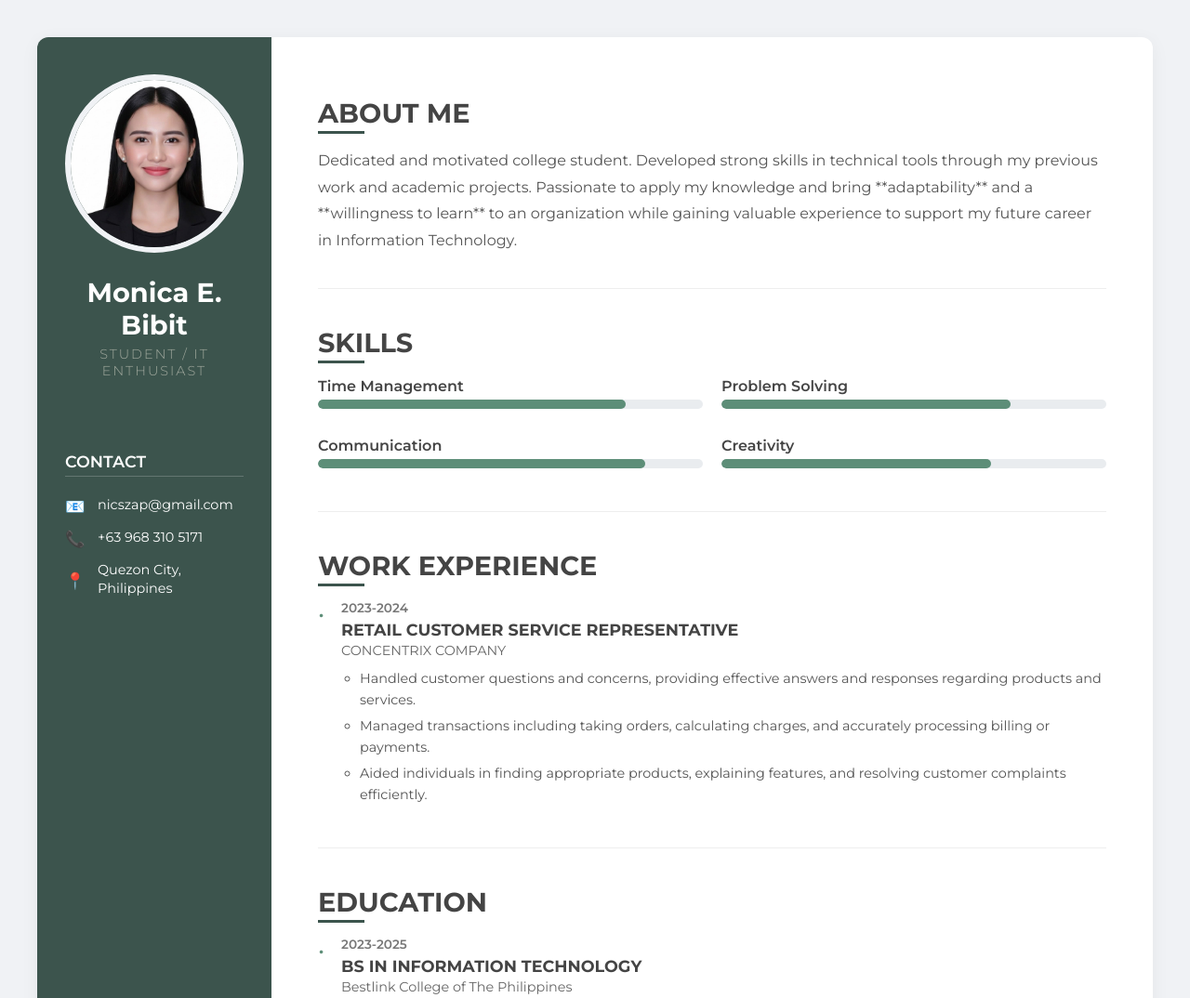
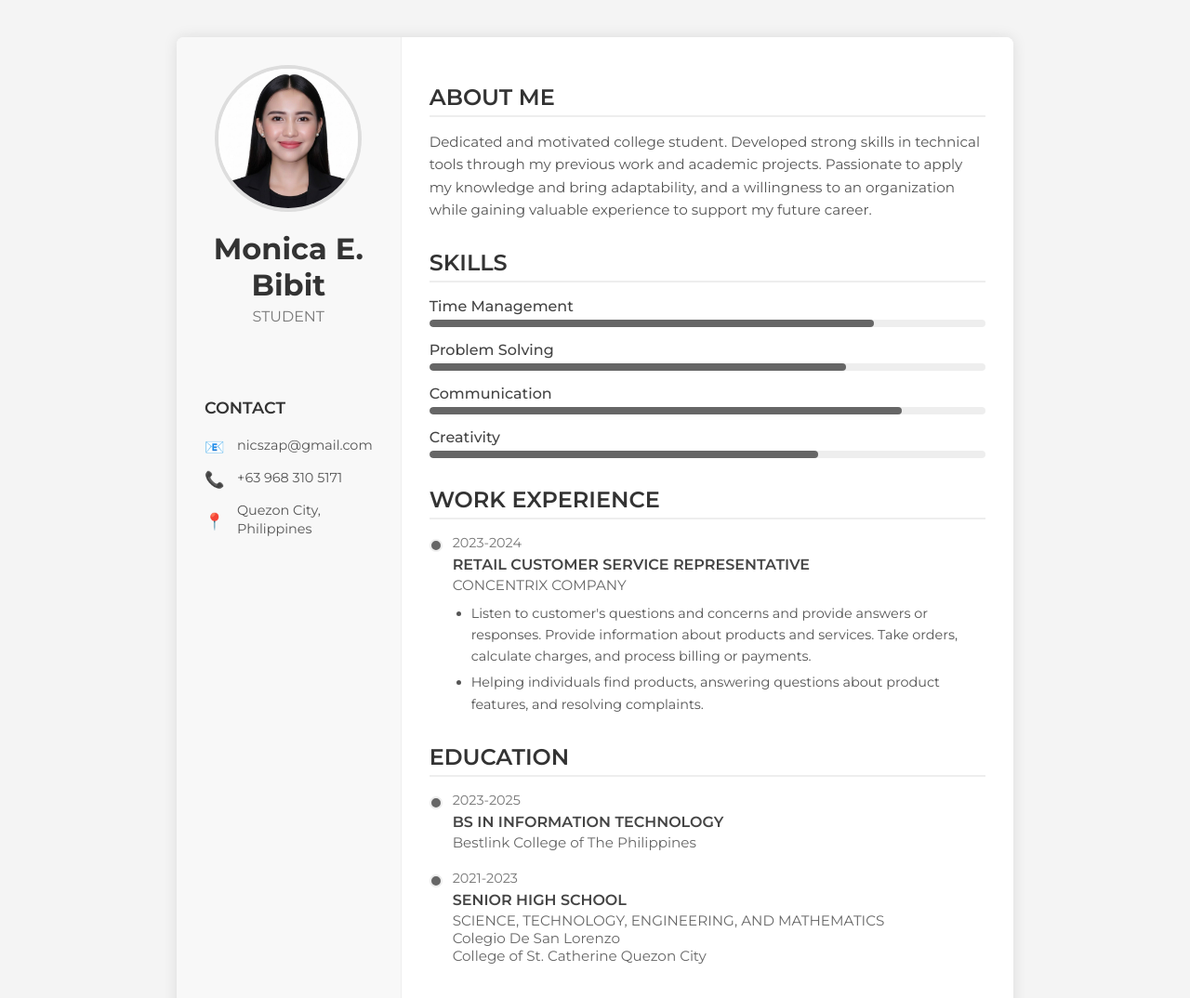
Before and after one commit to MonicaBibit/22017-WEB101-BIBIT, a plain HTML site: page index.html in a window 1280 px wide. Shown: the top 1074 px of the page at 93% size. Drawn offline with Linux system fonts and the light colour scheme.

Commit message:
Update index.html

```diff
--- a/index.html
+++ b/index.html
@@ -11,60 +11,62 @@
             font-family: 'Montserrat', sans-serif;
             margin: 0;
             padding: 0;
-            background-color: #f0f2f5; /* Light subtle background */
+            background-color: #f4f4f4; /* A light background, close to the image's border */
             color: #333;
             min-height: 100vh;
             display: flex;
             justify-content: center;
+            align-items: flex-start; /* Align to start to prevent vertical centering */
         }
 
         /* Main Container for the Profile Content */
         .profile-wrapper {
-            width: 100%;
-            max-width: 1200px; /* Max width for large screens */
+            width: 900px; /* Fixed width as per the original CV image */
+            height: fit-content; /* Adjust height based on content */
             display: flex;
-            box-shadow: 0 4px 20px rgba(0, 0, 0, 0.05);
-            margin: 40px 20px; /* Margin to keep it off the edges */
-            border-radius: 12px;
+            box-shadow: 0 0 15px rgba(0, 0, 0, 0.1); /* Subtle shadow like the CV */
+            margin: 40px auto; /* Centered with top/bottom margin */
+            border-radius: 8px; /* Slightly rounded corners */
             overflow: hidden;
-            background-color: #fff;
+            background-color: #fff; /* Overall white background, left panel will override */
         }
 
         /* Left Sidebar/Panel (Personal Info/Contact) */
         .left-panel {
-            width: 300px; /* Fixed width for the sidebar */
-            background-color: #3c544d; /* Darker, professional color */
-            padding: 40px 30px;
-            color: #fff;
+            width: 35%; /* Fixed width as per the original CV image */
+            background-color: #f8f8f8; /* Light gray from the original CV */
+            padding: 30px;
+            color: #333; /* Darker text for readability */
             text-align: center;
             box-sizing: border-box;
             display: flex;
             flex-direction: column;
             align-items: center;
+            border-right: 1px solid #eee; /* Divider line */
         }
 
         .profile-pic {
-            width: 180px;
-            height: 180px;
+            width: 150px; /* Size from original CV */
+            height: 150px;
             border-radius: 50%;
             object-fit: cover;
-            margin-bottom: 25px;
-            border: 6px solid #f0f2f5; /* Light border to stand out */
+            margin-bottom: 20px;
+            border: 4px solid #ddd; /* Softer border */
         }
 
         .name {
-            font-size: 1.8em;
+            font-size: 2em; /* Size from original CV */
             font-weight: 700;
             margin-bottom: 5px;
-            color: #fff;
+            color: #333;
         }
 
         .title {
-            font-size: 0.9em;
-            font-weight: 300;
-            letter-spacing: 2px;
-            text-transform: uppercase;
-            color: #a0a89d;
+            font-size: 1em; /* Size from original CV */
+            font-weight: 400; /* Regular weight */
+            letter-spacing: normal;
+            text-transform: uppercase; /* Still uppercase */
+            color: #777;
             margin-bottom: 40px;
         }
 
@@ -78,9 +80,10 @@
             font-size: 1.1em;
             font-weight: 600;
             margin-bottom: 20px;
-            color: #fff;
-            border-bottom: 1px solid rgba(255, 255, 255, 0.2);
-            padding-bottom: 5px;
+            color: #333;
+            border-bottom: none; /* No border for contact header */
+            padding-bottom: 0;
+            text-transform: uppercase;
         }
 
         .contact-item {
@@ -89,83 +92,79 @@
             margin-bottom: 15px;
             font-size: 0.9em;
             line-height: 1.4;
+            color: #555;
         }
 
-        /* Placeholder for icons (using text/emoji for simplicity in static code) */
         .contact-item .icon {
             width: 20px;
             height: 20px;
             margin-right: 15px;
-            color: #f0f2f5;
+            color: #666; /* Darker icons */
             font-size: 1.2em;
         }
 
         /* Right Main Content Panel */
         .right-panel {
-            flex-grow: 1; /* Takes up the rest of the space */
-            padding: 40px 50px;
+            flex-grow: 1;
+            padding: 30px; /* Padding from original CV */
             box-sizing: border-box;
+            background-color: #fff; /* Explicitly white for right panel */
         }
 
         .section {
-            margin-bottom: 40px;
-            padding-bottom: 20px;
-            border-bottom: 1px solid #eee;
+            margin-bottom: 30px; /* Spacing from original CV */
+            padding-bottom: 0; /* No padding */
+            border-bottom: none; /* No border for sections */
         }
 
         .section-title {
-            font-size: 1.8em;
-            font-weight: 700;
-            color: #444;
-            margin-bottom: 20px;
+            font-size: 1.5em; /* Size from original CV */
+            font-weight: 600;
+            color: #333;
+            margin-bottom: 15px; /* Spacing from original CV */
             position: relative;
+            padding-bottom: 5px; /* For the subtle underline */
+            border-bottom: 2px solid #eee; /* Subtle underline as in CV */
         }
 
         .section-title::after {
-            content: '';
-            position: absolute;
-            left: 0;
-            bottom: -5px;
-            width: 50px;
-            height: 3px;
-            background-color: #3c544d; /* Matching sidebar color */
+            content: none; /* Remove the accent line */
         }
 
         .about-me-text {
-            line-height: 1.8;
+            line-height: 1.6; /* Line height from original CV */
             color: #555;
-            font-size: 1em;
+            font-size: 0.95em; /* Slightly smaller font */
         }
 
         /* Skills Section Styling */
         .skills-list {
             list-style: none;
             padding: 0;
-            display: grid;
-            grid-template-columns: repeat(2, 1fr); /* Two columns for skills */
-            gap: 20px;
+            display: block; /* Revert to block layout */
+            gap: 0;
         }
 
         .skill-item {
-            margin-bottom: 10px;
+            margin-bottom: 15px; /* Spacing from original CV */
         }
 
         .skill-name {
-            font-weight: 600;
+            font-weight: 500;
             color: #444;
             margin-bottom: 5px;
             display: block;
         }
 
         .skill-bar-container {
-            background-color: #e9ecef;
+            background-color: #eee; /* Lighter gray for empty part */
             border-radius: 5px;
-            height: 10px;
+            height: 8px; /* Height from original CV */
             overflow: hidden;
         }
 
         .skill-bar {
-            background-color: #5d8e78; /* Brighter accent color */
+            background-color: #666; /* Darker gray for filled part */
             height: 100%;
             border-radius: 5px;
             transition: width 0.8s ease-in-out;
@@ -184,39 +183,42 @@
         }
 
         .education-item, .experience-item {
-            margin-bottom: 25px;
-            padding-left: 25px;
+            margin-bottom: 20px; /* Spacing from original CV */
+            padding-left: 25px; /* Indent for bullet */
             position: relative;
         }
 
         .experience-item::before, .education-item::before {
-            content: '•'; /* Simple bullet point timeline effect */
+            content: ''; /* Remove emoji bullet */
             position: absolute;
             left: 0;
-            top: 0;
-            font-size: 1.5em;
-            color: #5d8e78;
+            top: 5px; /* Align with text */
+            width: 10px;
+            height: 10px;
+            background-color: #666; /* Dark gray dot */
+            border-radius: 50%;
+            border: 2px solid #eee; /* Light border around dot */
         }
 
         .experience-date, .education-date {
-            font-size: 0.85em;
-            font-weight: 600;
+            font-size: 0.9em;
+            font-weight: 400; /* Regular weight */
             color: #777;
             margin-bottom: 5px;
             display: block;
         }
 
         .experience-title, .education-degree {
-            font-weight: 700;
+            font-weight: 600;
             color: #444;
             margin-bottom: 3px;
-            font-size: 1.1em;
+            font-size: 1em;
         }
 
         .experience-company, .education-school {
             color: #666;
-            font-size: 0.9em;
-            margin-bottom: 10px;
+            font-size: 0.95em;
+            margin-bottom: 0; /* No extra margin */
         }
 
         .experience-description {
@@ -224,6 +226,7 @@
             color: #555;
             font-size: 0.9em;
             padding-left: 20px;
+            list-style-type: disc; /* Explicit disc bullets */
         }
 
         .experience-description li {
@@ -231,17 +234,20 @@
             line-height: 1.6;
         }
 
-        /* Responsive Adjustments (Optional but Recommended for a website) */
+        /* Responsive Adjustments (Optional, but removed the full-width behavior) */
         @media (max-width: 900px) {
             .profile-wrapper {
+                width: 100%; /* Allow full width on small screens */
                 flex-direction: column;
-                margin: 20px 0;
+                margin: 0; /* No margin on small screens */
                 border-radius: 0;
                 box-shadow: none;
             }
             .left-panel {
                 width: 100%;
                 padding: 30px;
+                border-right: none; /* No border on stacked layout */
+                border-bottom: 1px solid #eee; /* Add bottom border */
             }
             .right-panel {
                 padding: 30px 20px;
@@ -255,10 +261,10 @@
 <body>
     <div class="profile-wrapper">
         <div class="left-panel">
-          <img src="nica.jpg" alt=""Monica E. Bibit" class="profile-pic">
+            <img src="nica.jpg" alt=""Monica E. Bibit" class="profile-pic">
 
             <div class="name">Monica E. Bibit</div>
-            <div class="title">STUDENT / IT ENTHUSIAST</div>
+            <div class="title">STUDENT</div>
 
             <div class="contact-info">
                 <h3>CONTACT</h3>
@@ -280,7 +286,7 @@
         <div class="right-panel">
             <div class="section">
                 <h2 class="section-title">ABOUT ME</h2>
-                <p class="about-me-text">Dedicated and motivated college student. Developed strong skills in technical tools through my previous work and academic projects. Passionate to apply my knowledge and bring **adaptability** and a **willingness to learn** to an organization while gaining valuable experience to support my future career in Information Technology.</p>
+                <p class="about-me-text">Dedicated and motivated college student. Developed strong skills in technical tools through my previous work and academic projects. Passionate to apply my knowledge and bring adaptability, and a willingness to an organization while gaining valuable experience to support my future career.</p>
             </div>
 
             <div class="section">
@@ -313,9 +319,8 @@
                         <div class="experience-title">RETAIL CUSTOMER SERVICE REPRESENTATIVE</div>
                         <div class="experience-company">CONCENTRIX COMPANY</div>
                         <ul class="experience-description">
-                            <li>Handled customer questions and concerns, providing effective answers and responses regarding products and services.</li>
-                            <li>Managed transactions including taking orders, calculating charges, and accurately processing billing or payments.</li>
-                            <li>Aided individuals in finding appropriate products, explaining features, and resolving customer complaints efficiently.</li>
+                            <li>Listen to customer's questions and concerns and provide answers or responses. Provide information about products and services. Take orders, calculate charges, and process billing or payments.</li>
+                            <li>Helping individuals find products, answering questions about product features, and resolving complaints.</li>
                         </ul>
                     </li>
                 </ul>
@@ -331,8 +336,10 @@
                     </li>
                     <li class="education-item">
                         <span class="education-date">2021-2023</span>
-                        <div class="education-degree">SENIOR HIGH SCHOOL (STEM TRACK)</div>
-                        <div class="education-school">Colegio De San Lorenzo / College of St. Catherine Quezon City</div>
+                        <div class="education-degree">SENIOR HIGH SCHOOL</div>
+                        <div class="education-school">SCIENCE, TECHNOLOGY, ENGINEERING, AND MATHEMATICS</div>
+                        <div class="education-school">Colegio De San Lorenzo</div>
+                        <div class="education-school">College of St. Catherine Quezon City</div>
                     </li>
                 </ul>
             </div>
```
